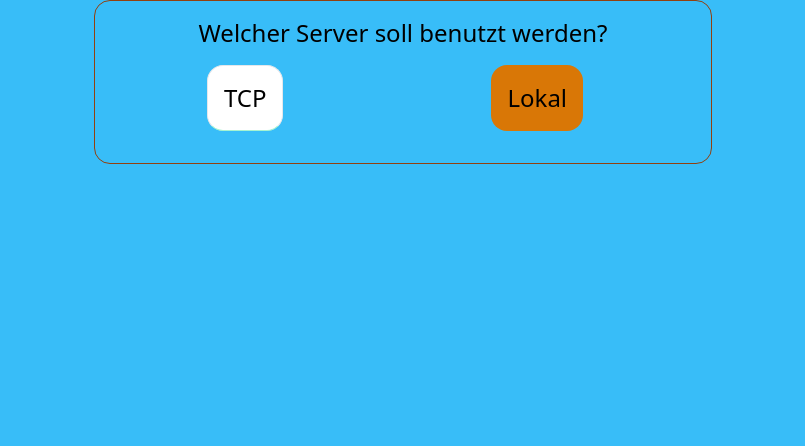
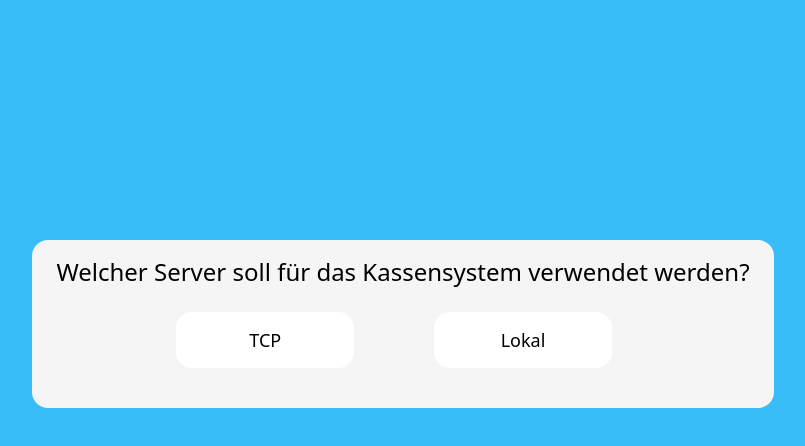
Before and after one commit to htw-student-83/CBM_System, a React (Create React App) app in the folder implementation/frontend/: page /cashbox/serverArt in a window 1280 px wide. Shown: the top 446 px of the page, without its empty margins (237-1042 px from the left). Built offline with nearby package versions, Linux system fonts and the light colour scheme.

Commit message:
created the under sites to select one of two servers, to start the lokal server and to start the tcp server

```diff
--- a/implementation/frontend/src/App.js
+++ b/implementation/frontend/src/App.js
@@ -1,21 +1,20 @@
 import { BrowserRouter, Routes, Route } from 'react-router-dom'
 import  Mainpage  from './components/main';
 import Server_Connection from "./components/Server_Connection";
+import TCP_Connection from "./components/TCP_Connection";
+import Lokal_Connection from "./components/Lokal_Connection";
 
 function App() {
+
   return (
     <div className="App">
       <BrowserRouter>
         <class className="page">
           <Routes>
-            <Route
-                path = '/'
-                element = {<Mainpage/>}
-            />
-            <Route
-                path = '/cashbox/serverArt'
-                element = {<Server_Connection/>}
-            />
+            <Route path = '/cashbox' element = {<Mainpage/>}/>
+            <Route path = '/cashbox/serverArt' element = {<Server_Connection/>}/>
+            <Route path = '/cashbox/serverArt/tcp' element= {<TCP_Connection/>}/>
+            <Route path = '/cashbox/serverArt/lokal' element = {<Lokal_Connection/>}/>
           </Routes>
         </class>
       </BrowserRouter>
--- /dev/null
+++ b/implementation/frontend/src/components/Lokal_Connection.js
@@ -0,0 +1,30 @@
+import { useNavigate } from 'react-router-dom'
+
+const Lokal_Connection = () => {
+
+    const navigate = useNavigate();
+    const goToServer_Connection = () =>{
+        navigate('/cashbox/serverArt/');
+    }
+
+    return(
+        <div className="bg-sky-400 h-dvh w-auto">
+            <div className="py-60">
+                <div className="bg-neutral-100 mx-4 border-amber-800 ml-auto mr-auto rounded-2xl p-4 w-fit pl-6 pr-6">
+                    <h1 className="text-2xl text-center">Starten Sie bitte den lokalen Server...</h1>
+                    <div className="flex flex-grow mx-20">
+                        <button id='ok' className="bg-white text-lg rounded-2xl p-2 mx-10 my-6 h-14 w-60 hover:bg-emerald-200 border-b-emerald-200">ok
+                        </button>
+                        <button className="bg-white text-lg rounded-2xl p-2 mx-10 my-6 h-14 w-3/5 hover:bg-neutral-200 border-b-emerald-200"
+                            onClick={() => {
+                               goToServer_Connection();
+                            }}
+                        >zurück</button>
+                    </div>
+                </div>
+            </div>
+        </div>
+    )
+}
+
+export default Lokal_Connection
--- a/implementation/frontend/src/components/Server_Connection.js
+++ b/implementation/frontend/src/components/Server_Connection.js
@@ -1,14 +1,39 @@
+import {useEffect, useState} from "react";
+import { useNavigate } from 'react-router-dom'
+
 const Server_Connection = () => {
+    const [windowForLokalServer, setWindowForLokalServer] = useState(false);
+    const navigate = useNavigate();
+
+    const goToTCPServer = () =>{
+        navigate('/cashbox/serverArt/tcp');
+    }
+
+    const goToLocalServer = () =>{
+        navigate('/cashbox/serverArt/lokal');
+    }
+
     return(
         <div className="bg-sky-400 h-dvh w-auto">
-            <div className="mx-4 border border-amber-800 ml-auto mr-auto rounded-2xl p-4 w-fit">
-                <h1 className="text-2xl text-center">Welcher Server soll benutzt werden?</h1>
-                <div className="flex flex-grow">
-                    <button className="bg-white text-2xl rounded-2xl p-4 mx-24 my-4 hover:bg-emerald-200 border border-b-emerald-200">TCP</button>
-                    <button className="bg-amber-600 text-2xl rounded-2xl p-4 mx-28 my-4">Lokal</button>
+            <div className="py-60">
+                <div className="bg-neutral-100 mx-4 border-amber-800 ml-auto mr-auto rounded-2xl p-4 w-fit pl-6 pr-6">
+                    <h1 className="text-2xl text-center">Welcher Server soll für das Kassensystem verwendet werden?</h1>
+                    <div className="flex flex-grow mx-20">
+                        <button id='tcp' className="bg-white text-lg rounded-2xl p-2 mx-10 my-6 h-14 w-2/6 hover:bg-emerald-200 border-b-emerald-200"
+                            onClick={() => {
+                                goToTCPServer();
+                            }}
+                        >TCP</button>
+                         <button className="bg-white text-lg rounded-2xl p-2 mx-10 my-6 h-14 w-2/6  hover:bg-amber-200 border-amber-600"
+                             onClick={() => {
+                                 goToLocalServer();
+                             }}
+                        >Lokal</button>
+                    </div>
                 </div>
             </div>
         </div>
+
     )
 }
 
--- /dev/null
+++ b/implementation/frontend/src/components/TCP_Connection.js
@@ -0,0 +1,31 @@
+import {useEffect} from "react";
+import {useNavigate} from "react-router-dom";
+
+const TCP_Connection = () => {
+
+    const navigate = useNavigate();
+    const goToServer_Connection = () =>{
+        navigate('/cashbox/serverArt/');
+    }
+
+    return(
+        <div className="bg-sky-400 h-dvh w-auto">
+            <div className="py-60">
+                <div className="bg-neutral-100 mx-4 border-amber-800 ml-auto mr-auto rounded-2xl p-4 w-fit pl-6 pr-6">
+                    <h1 className="text-2xl text-center">Starten Sie bitte den Server auf dem anderen Rechner...</h1>
+                    <div className="flex flex-grow mx-20">
+                        <button id='ok' className="bg-white text-lg rounded-2xl p-2 mx-10 my-6 h-14 w-2/6 hover:bg-emerald-200 border-b-emerald-200">ok
+                        </button>
+                        <button className="bg-white text-lg rounded-2xl p-2 mx-10 my-6 h-14 w-3/5 hover:bg-neutral-200 border-b-emerald-200"
+                                onClick={() => {
+                                    goToServer_Connection();
+                                }}
+                        >zurück</button>
+                    </div>
+                </div>
+            </div>
+        </div>
+    )
+}
+
+export default TCP_Connection
```
Also changed, not shown: 1 other file (tests, documents, lock files or other folders).
